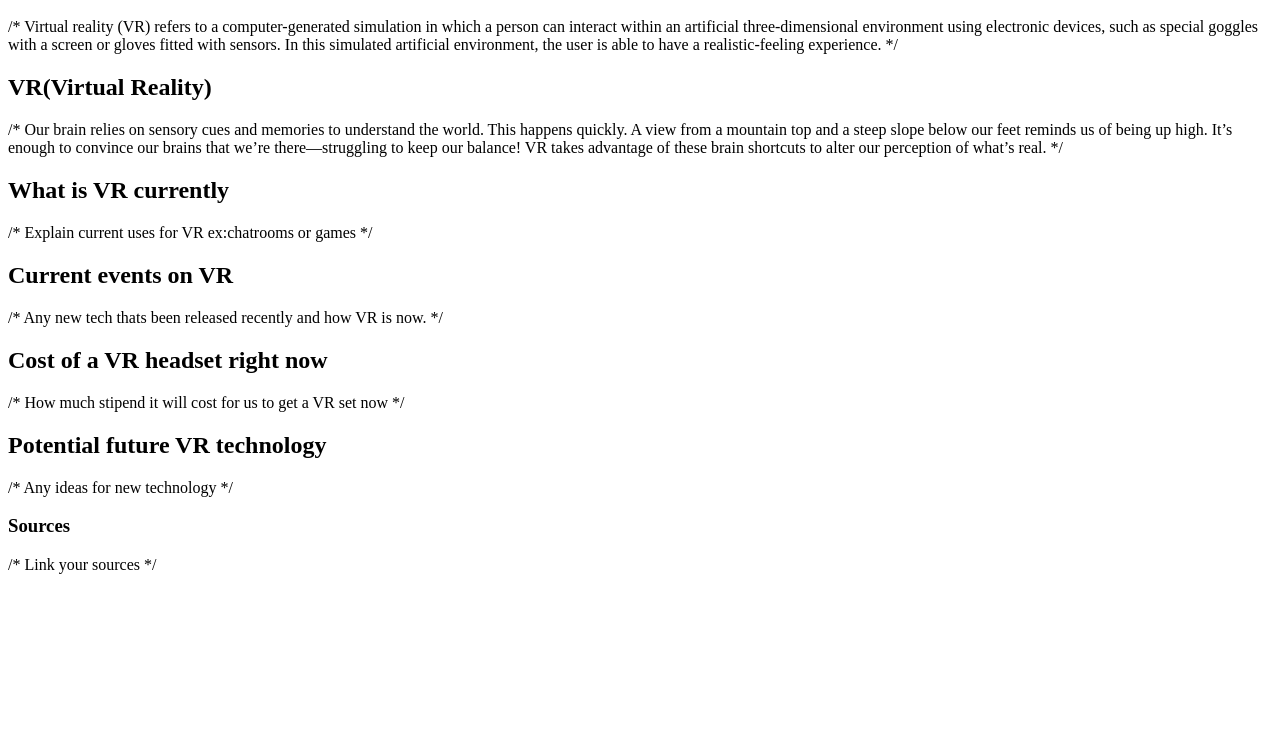
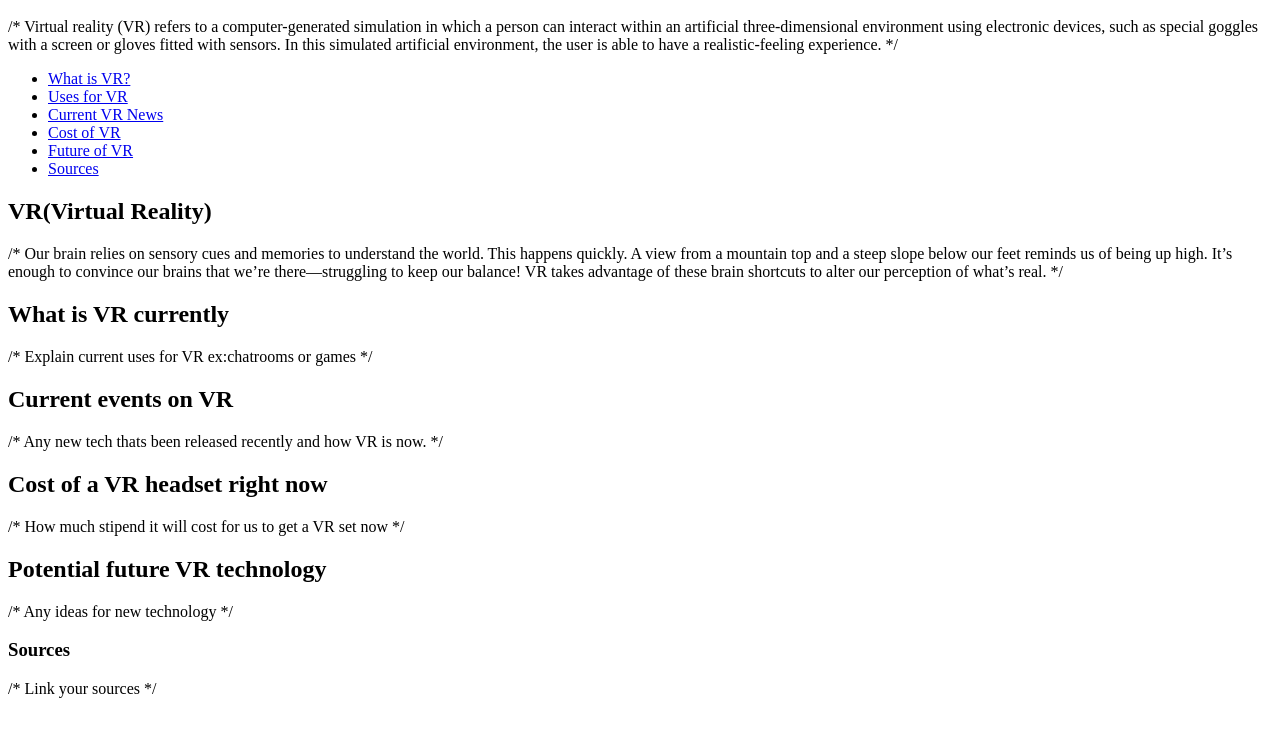
Before and after one commit to MohamadOuf/JDJM, a plain HTML site: page index.html in a window 1280 px wide. Shown: the part 48-782 px from the top of the page. Drawn offline with Linux system fonts and the light colour scheme.

Commit message:
Added Nav bar for topics and sources
This will need to be styled later on

```diff
--- a/index.html
+++ b/index.html
@@ -3,38 +3,45 @@
     Virtual reality (VR) refers to a computer-generated simulation in which a person can interact within an artificial three-dimensional environment using electronic devices, such as special goggles with a screen or gloves fitted with sensors. In this simulated artificial environment, the user is able to have a realistic-feeling experience.
     */
 <nav>
-
+    <ul>
+        <li><a href="#vr">What is VR?</a></li>
+        <li><a href="#vr_uses">Uses for VR</a></li>
+        <li><a href="#vr_current">Current VR News</a></li>
+        <li><a href="#vr_cost">Cost of VR</a></li>
+        <li><a href="#vr_future">Future of VR</a></li>
+        <li><a href="#sources">Sources</a></li>
+    </ul>
 </nav>
 
 
-<h2>VR(Virtual Reality)</h2>
+<h2 id="vr">VR(Virtual Reality)</h2>
     /*
     Our brain relies on sensory cues and memories to understand the world. This happens quickly. A view from a mountain top and a steep slope below our feet reminds us of being up high. It’s enough to convince our brains that we’re there—struggling to keep our balance!
 VR takes advantage of these brain shortcuts to alter our perception of what’s real.
     */
 
-<h2>What is VR currently</h2>
+<h2 id="vr_uses">What is VR currently</h2>
     /*
     Explain current uses for VR ex:chatrooms or games
     */
 
-  <h2>Current events on VR</h2>
+  <h2 id=vr_current>Current events on VR</h2>
     /*
     Any new tech thats been released recently and how VR is now.
     */
 
-<h2>Cost of a VR headset right now</h2>
+<h2 id=vr_cost>Cost of a VR headset right now</h2>
     /*
     How much stipend it will cost for us to get a VR set now
     */
 
-<h2>Potential future VR technology</h2>
+<h2 id=vr_future>Potential future VR technology</h2>
     /*
     Any ideas for new technology
     */
 
 
-<h3> Sources </h3>
+<h3 id=sources> Sources </h3>
 
 /*
 Link your sources
```
